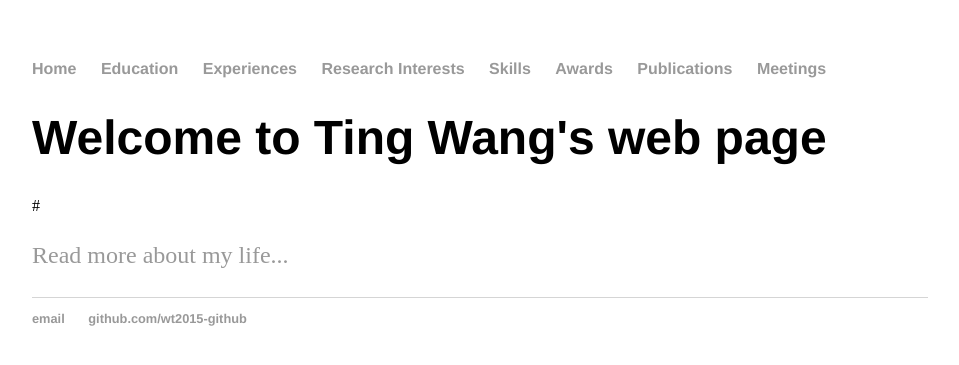
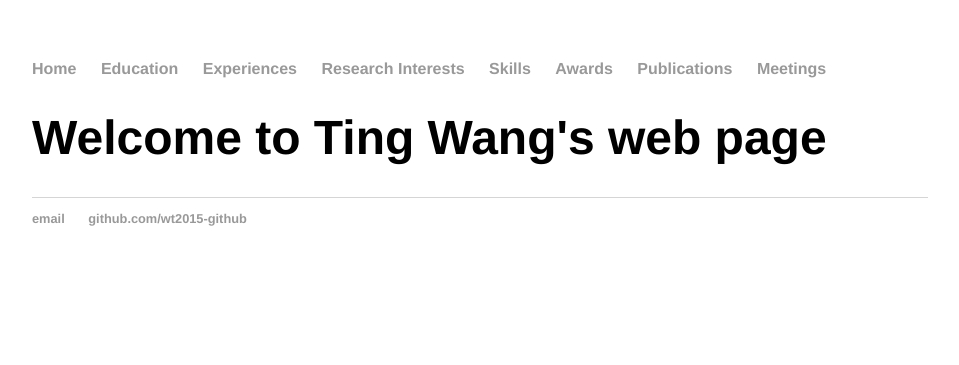
Before and after one commit to wt2015-github/wt2015-github.github.io, a Jekyll site: the page built from index.html, in a window 1280 px wide. Shown: the top 365 px of the page, without its empty margins (160-1119 px from the left). Built offline with Jekyll 4.4.1, drawn with Linux system fonts in a browser that asks for light colours.

Commit message:
Update index.html

```diff
--- a/index.html
+++ b/index.html
@@ -4,5 +4,4 @@ title: Ting Wang, PhD
 ---
 <div class="blurb">
 	<h1>Welcome to Ting Wang's web page</h1>
-#	<p><a href="/about">Read more about my life...</a></p>
 </div><!-- /.blurb -->
```
